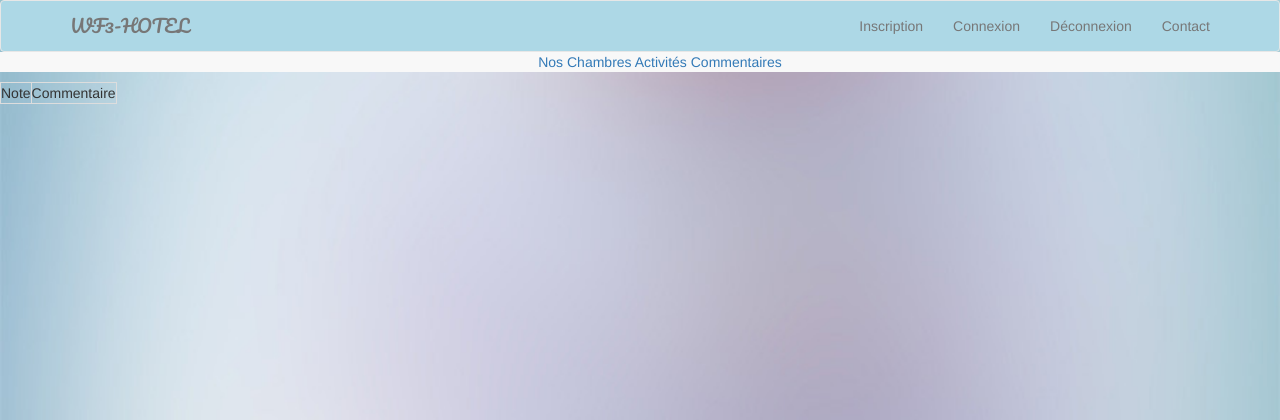
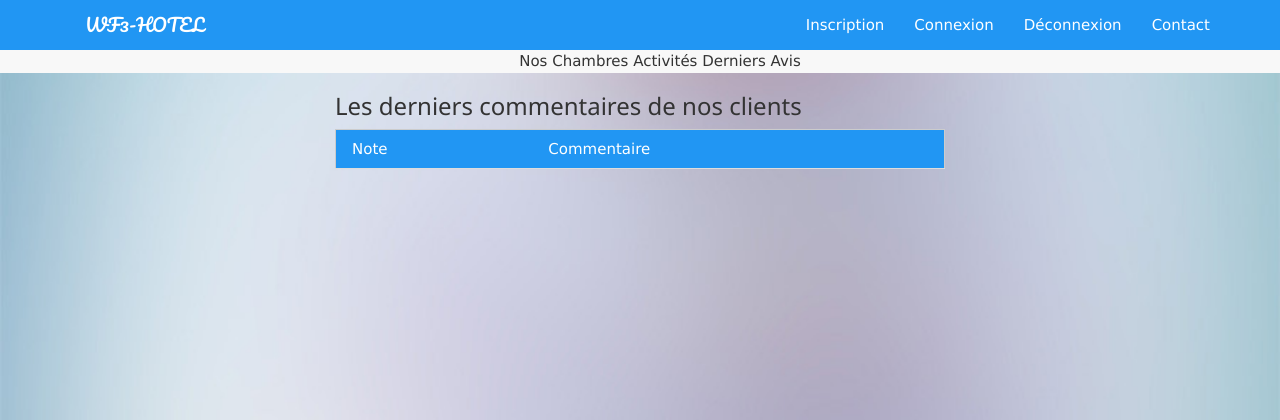
Before and after one commit to riad-dev/symfony-hotel-dev, a Symfony app: template templates/comments/index.html.twig in a window 1280 px wide. Shown: the top 420 px of the page. Run offline with Twig, Linux system fonts and the light colour scheme; the template is opened without the code that fills it, so the values that code supplies are empty; some libraries are stand-ins or nearby versions; some web fonts are replaced.

Commit message:
dernier du 20

```diff
--- a/public/style/style.css
+++ b/public/style/style.css
@@ -26,3 +26,6 @@
   caption-side: bottom;
   align: center;
 }
+a:hover{
+	color:pink;
+}
--- a/src/Controller/ContactController.php
+++ b/src/Controller/ContactController.php
@@ -13,7 +13,7 @@
     /**
      *
      *
-     *
+     *@param Request $request
      * @Route("/contact")
      */
 
@@ -29,7 +29,7 @@
 
              $this->addFlash('success', 'Votre message a été envoyé ');
 
-             return $this->redirectToRoute('app/layout.html.twig');
+             return $this->redirectToRoute('layout.html.twig');
 
             }else{
                 $this->addFlash('error', 'Le formulaire contient des erreurs');
--- a/src/Controller/UserController.php
+++ b/src/Controller/UserController.php
@@ -76,6 +76,6 @@
      */
     public function logout()
     {
-        return $this->render('layout.html.twig');
+
     }
 }
--- a/templates/base.html.twig
+++ b/templates/base.html.twig
@@ -6,42 +6,11 @@
         {% block stylesheets %}{% endblock %}
     </head>
     <body>
-        {% block body %}{% endblock %}
-        	<!--<div id="myCarousel" class="carousel slide" data-ride="carousel">
-              <div class="carousel-inner">
-                <div class="item active">
-                    <div class="thumbnail">
-                        <img src="{{ asset('img/chambre_4.jpg') }}">
-                      <div class="caption">
+        {% block body %}<div class="container">
+            <div id="openweathermap-widget-19"></div>
+<script>window.myWidgetParam ? window.myWidgetParam : window.myWidgetParam = [];  window.myWidgetParam.push({id: 19,cityid: '2988507',appid: 'f15bb314f82439dffcdd9493695cbd50',units: 'metric',containerid: 'openweathermap-widget-19',  });  (function() {var script = document.createElement('script');script.async = true;script.charset = "utf-8";script.src = "//openweathermap.org/themes/openweathermap/assets/vendor/owm/js/weather-widget-generator.js";var s = document.getElementsByTagName('script')[0];s.parentNode.insertBefore(script, s);  })();</script></div>  {% endblock %}
 
-                      </div>
-                    </div>
-                </div>
-                <div class="item">
-                    <div class="thumbnail">
-                      <img src="{{ asset('img/chambre_3.jpg') }}" alt="">
-                      <div class="caption">
 
-                      </div>
-                    </div>
-                </div>
-                <div class="item">
-                    <div class="thumbnail">
-                      <img src="{{ asset('img/chambre_6.jpg') }}" alt="Slide1">
-                      <div class="caption">
-
-                      </div>
-                    </div>
-                </div>
-              </div>
-              <div class="carousel-controls">
-                <a class="left carousel-control" href="#myCarousel" data-slide="prev"><span class="glyphicon glyphicon-chevron-left"></span></a>
-                <a class="right carousel-control" href="#myCarousel" data-slide="next"><span class="glyphicon glyphicon-chevron-right"></span></a>
-              </div>
-            </div>
-            <div class="container">
-            <div id="openweathermap-widget-19"></div>
-<script>window.myWidgetParam ? window.myWidgetParam : window.myWidgetParam = [];  window.myWidgetParam.push({id: 19,cityid: '2988507',appid: 'f15bb314f82439dffcdd9493695cbd50',units: 'metric',containerid: 'openweathermap-widget-19',  });  (function() {var script = document.createElement('script');script.async = true;script.charset = "utf-8";script.src = "//openweathermap.org/themes/openweathermap/assets/vendor/owm/js/weather-widget-generator.js";var s = document.getElementsByTagName('script')[0];s.parentNode.insertBefore(script, s);  })();</script></div>-->
 
         {% block javascripts %}{% endblock %}
     </body>
--- a/templates/comments/index.html.twig
+++ b/templates/comments/index.html.twig
@@ -1,17 +1,20 @@
 {% extends 'layout.html.twig' %}
 
 {% block content %}
-
-	<table class="table-bordered">
-		<tr>
+	<div class="container" style="width:50%">
+		<h3>Les derniers commentaires de nos clients</h3>
+					<table class="w3-table w3-bordered w3-border">
+						<tr class="w3-blue">
 							<td>Note</td>
 							<td>Commentaire</td>
 						</tr>
 							{% for comment in comments %}
-		<tr>
+						<tr class="w3-hover-green">
 		    				<td>{{ comment.note }}</td>
 							<td>{{ comment.content }}</td>
 						</tr>
 							{% endfor %}
 					</table>
+
+	</div>
 {% endblock %}
--- a/templates/comments/menu.html.twig
+++ b/templates/comments/menu.html.twig
@@ -1,9 +1,10 @@
 {% extends 'layout.html.twig' %}
 
 {% block content %}
+	<div class="container" style="width:50%">
 		<h3>Les derniers commentaires de nos clients</h3>
 			<div class="container">
-	<table class="table-bordered 1px">
+					<table class="table-bordered 5px">
 						<tr>
 							<td>Note</td>
 							<td>Commentaire</td>
@@ -16,4 +17,5 @@
 							{% endfor %}
 					</table>
 			</div>
+	</div>
 {% endblock %}
--- a/templates/layout.html.twig
+++ b/templates/layout.html.twig
@@ -4,6 +4,7 @@
 	<link rel="stylesheet" href="https://maxcdn.bootstrapcdn.com/bootstrap/3.3.7/css/bootstrap.min.css" integrity="sha384-BVYiiSIFeK1dGmJRAkycuHAHRg32OmUcww7on3RYdg4Va+PmSTsz/K68vbdEjh4u" crossorigin="anonymous">
   <link href="https://fonts.googleapis.com/css?family=Pacifico" rel="stylesheet">
   <link href="https://fonts.googleapis.com/css?family=Merienda+One|Pacifico" rel="stylesheet">
+  <link rel="stylesheet" href="https://www.w3schools.com/w3css/4/w3.css">
 	<link rel="stylesheet" href="{{ asset('style/style.css') }}">
 {% endblock %}
 {% block javascripts %}
@@ -13,7 +14,7 @@
 
 {% block body %}
 
-	<nav class="navbar navbar-default" style="background:lightblue">
+	<nav class="w3-bar w3-blue" style="background:lightblue">
 		<div class="container">
 
 			<a href="{{ path('app_user_index') }}" class="navbar-brand" style="font-family: 'Pacifico', cursive">WF3-HOTEL</a>
@@ -40,7 +41,7 @@
     <ul>
       <a href="{{ path('app_chambre_index') }}">Nos Chambres</a>
       <a href="{{ path('app_activites_index') }}">Activités</a>
-      <a href="{#{ path('app_comments_index') }#}">Commentaires</a>
+      <a href="{{ path('app_comments_menu') }}">Derniers Avis</a>
     </ul>
 
   </nav>
--- a/templates/user/login.html.twig
+++ b/templates/user/login.html.twig
@@ -5,7 +5,8 @@
     {% if error %}
         <div class="alert alert-danger">Identification incorrecte</div>
     {% endif %}
-    <h1>Connexion</h1>
+    <div class="container" style="width:40%">
+    <h2>Connexion</h2>
     <form method="post">
         <div class="form-group">
             <label>Email</label>
@@ -15,9 +16,10 @@
             <label>Mot de passe</label>
             <input type="password" class="form-control" name="_password">
         </div>
-        <div class="button-group pull-right">
+        <div class="button-group center">
             <button type="submit" class="btn btn-primary">Se connecter</button>
         </div>
     </form>
+</div>
 
 {% endblock %}
--- a/templates/user/register.html.twig
+++ b/templates/user/register.html.twig
@@ -2,9 +2,10 @@
 
 
 {% block content %}
+	<div class="container" style="width:50%">
 	<h1>Inscription</h1>
 	<h4>Pour vous inscrire, veuillez remplir tous les champs</h4>
-	<div class="row col-md-4">
+	<div class="row col-md-9">
 	{{ form_start(form) }}
 	{{ form_row(form.nom) }}
 	{{ form_row(form.email) }}
@@ -14,4 +15,5 @@
 	</div>
 	{{ form_end(form) }}
 </div>
+</div>
 {% endblock %}
```
Also changed, not shown: src/Controller/CommentsController.php (+4 -3 lines). Lines whose indentation alone changed are shown as unchanged.
